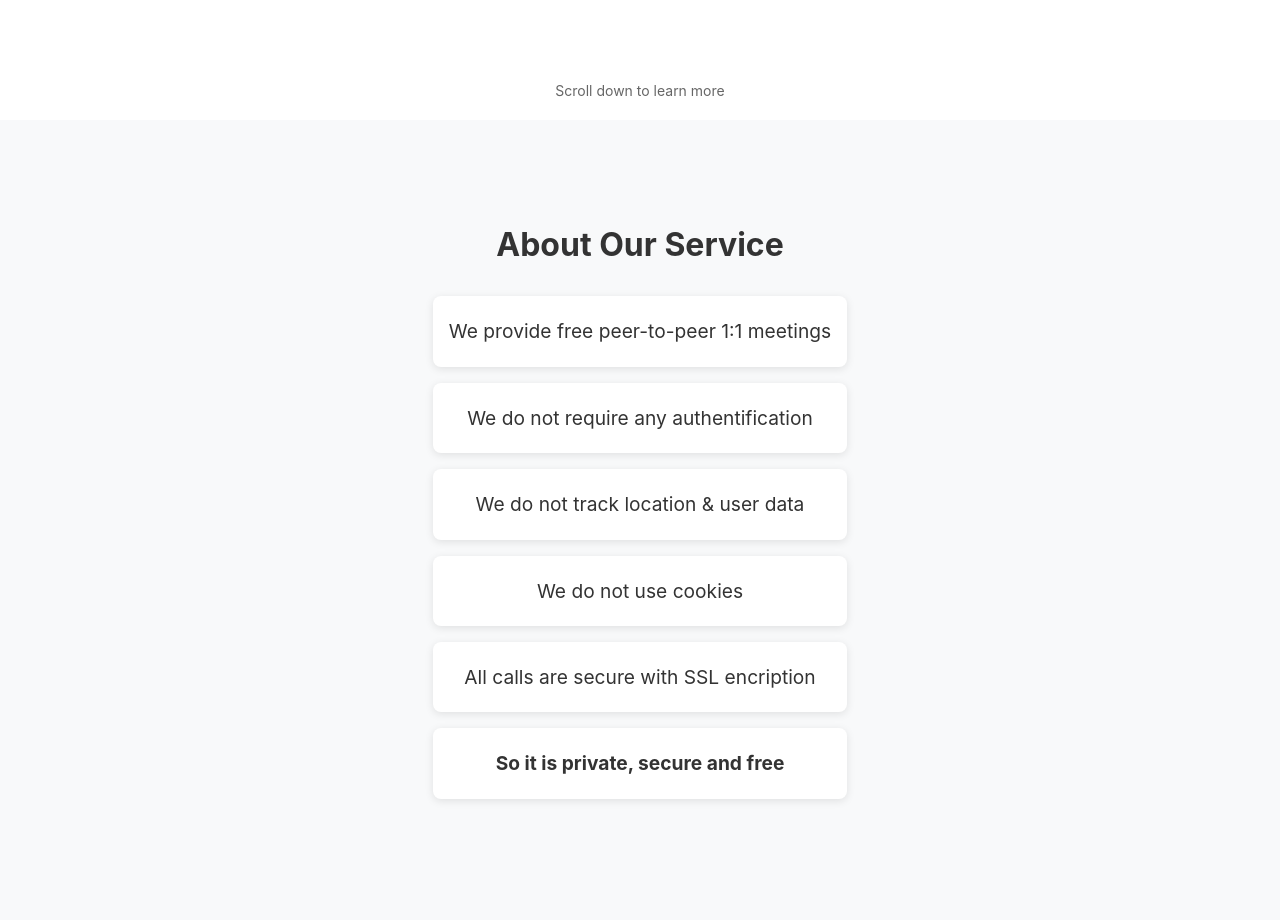
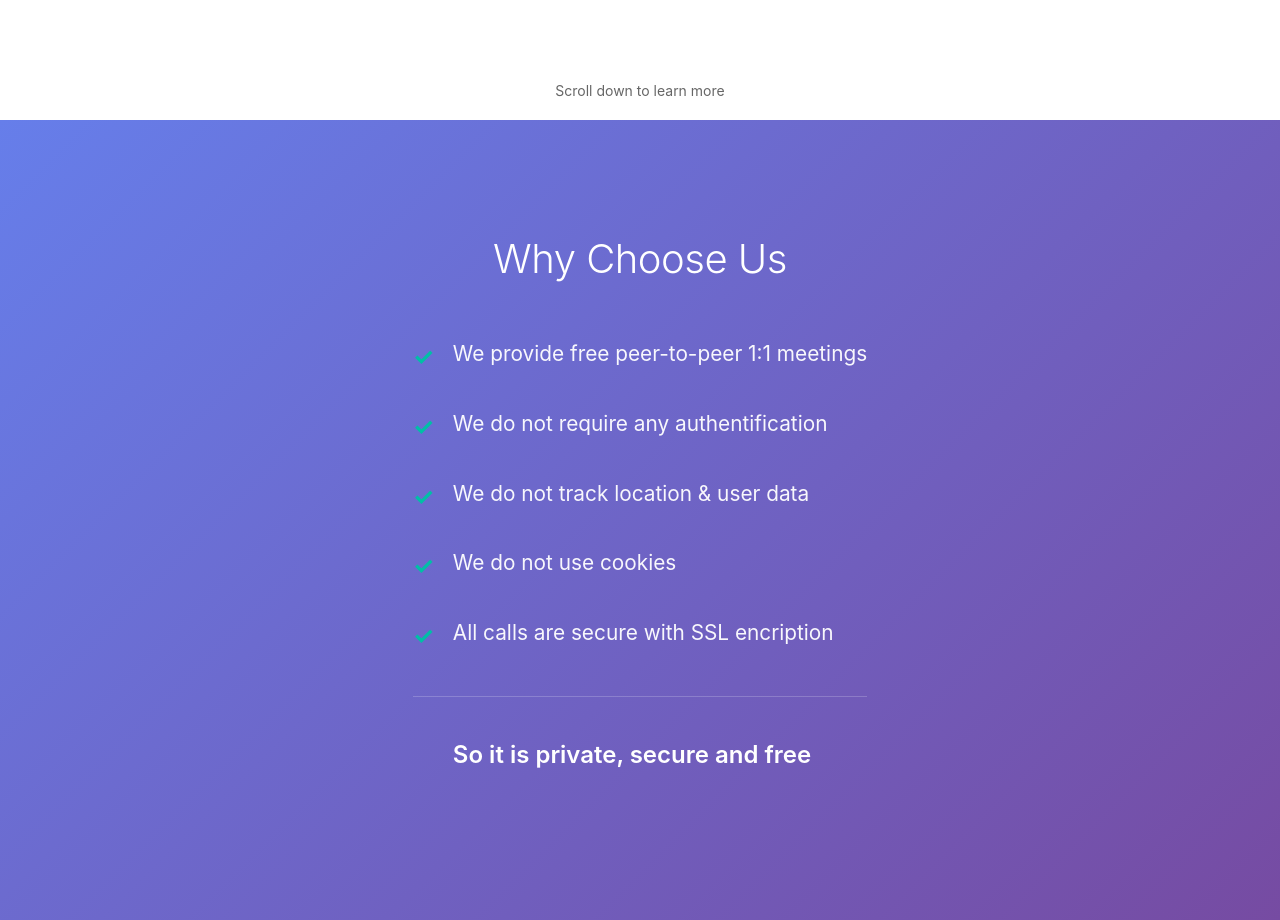
Before and after one commit to TimurNurlygayanov/litecall, a website: page public/index.html in a window 1280 px wide. Shown: the part 680-1600 px from the top of the page. Drawn offline with Linux system fonts and the light colour scheme; no server answers.

Commit message:
Added some redesign

```diff
--- a/public/index.html
+++ b/public/index.html
@@ -13,6 +13,8 @@
 
     html {
       scroll-behavior: smooth;
+      scroll-snap-type: y mandatory;
+      scroll-padding-top: 0;
     }
 
     body {
@@ -29,6 +31,8 @@
       align-items: center;
       justify-content: center;
       padding: 2rem;
+      scroll-snap-align: start;
+      scroll-snap-stop: always;
     }
 
     .page-1 {
@@ -36,8 +40,8 @@
     }
 
     .page-2 {
-      background: #f8f9fa;
-      color: #333;
+      background: linear-gradient(135deg, #667eea 0%, #764ba2 100%);
+      color: #fff;
     }
 
     h1 {
@@ -74,28 +78,53 @@
     }
 
     .features {
-      max-width: 600px;
-      text-align: center;
+      max-width: 700px;
+      text-align: left;
+      padding: 3rem;
     }
 
     .features h2 {
-      font-size: 2rem;
-      margin-bottom: 2rem;
-      color: #333;
+      font-size: 2.5rem;
+      margin-bottom: 3rem;
+      color: #fff;
+      text-align: center;
+      font-weight: 300;
+      letter-spacing: -0.5px;
     }
 
-    .features ul {
+    .features-list {
       list-style: none;
-      font-size: 1.2rem;
-      line-height: 2;
+      font-size: 1.3rem;
+      line-height: 2.2;
     }
 
-    .features li {
-      margin: 1rem 0;
-      padding: 1rem;
-      background: white;
-      border-radius: 8px;
-      box-shadow: 0 2px 8px rgba(0, 0, 0, 0.1);
+    .features-list li {
+      margin: 1.5rem 0;
+      padding-left: 2.5rem;
+      position: relative;
+      color: rgba(255, 255, 255, 0.95);
+    }
+
+    .features-list li::before {
+      content: "✓";
+      position: absolute;
+      left: 0;
+      color: #00bfa6;
+      font-size: 1.5rem;
+      font-weight: bold;
+    }
+
+    .features-list li:last-child {
+      margin-top: 2.5rem;
+      padding-top: 2rem;
+      border-top: 1px solid rgba(255, 255, 255, 0.2);
+      font-size: 1.5rem;
+      font-weight: 600;
+      color: #fff;
+    }
+
+    .features-list li:last-child::before {
+      display: none;
     }
 
     .scroll-indicator {
@@ -118,10 +147,13 @@
         font-size: 2rem;
       }
       .features h2 {
-        font-size: 1.5rem;
+        font-size: 2rem;
       }
-      .features ul {
-        font-size: 1rem;
+      .features-list {
+        font-size: 1.1rem;
+      }
+      .features-list li:last-child {
+        font-size: 1.3rem;
       }
     }
   </style>
@@ -138,14 +170,14 @@
   <!-- Second Page -->
   <div class="page page-2">
     <div class="features">
-      <h2>About Our Service</h2>
-      <ul>
+      <h2>Why Choose Us</h2>
+      <ul class="features-list">
         <li>We provide free peer-to-peer 1:1 meetings</li>
         <li>We do not require any authentification</li>
         <li>We do not track location & user data</li>
         <li>We do not use cookies</li>
         <li>All calls are secure with SSL encription</li>
-        <li><strong>So it is private, secure and free</strong></li>
+        <li>So it is private, secure and free</li>
       </ul>
     </div>
   </div>
```
Also changed, not shown: public/script.js (+5 -32 lines), README.md (added).
